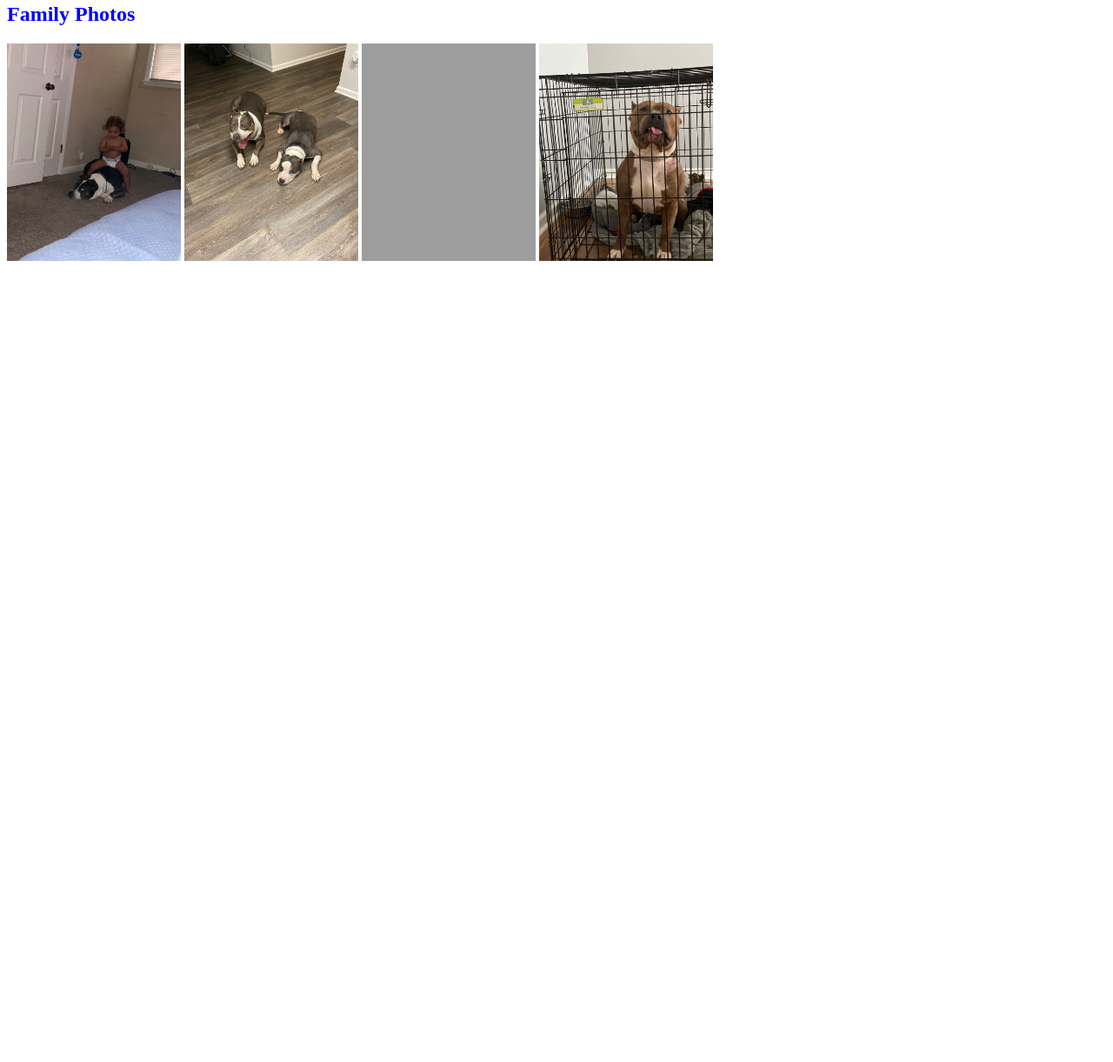
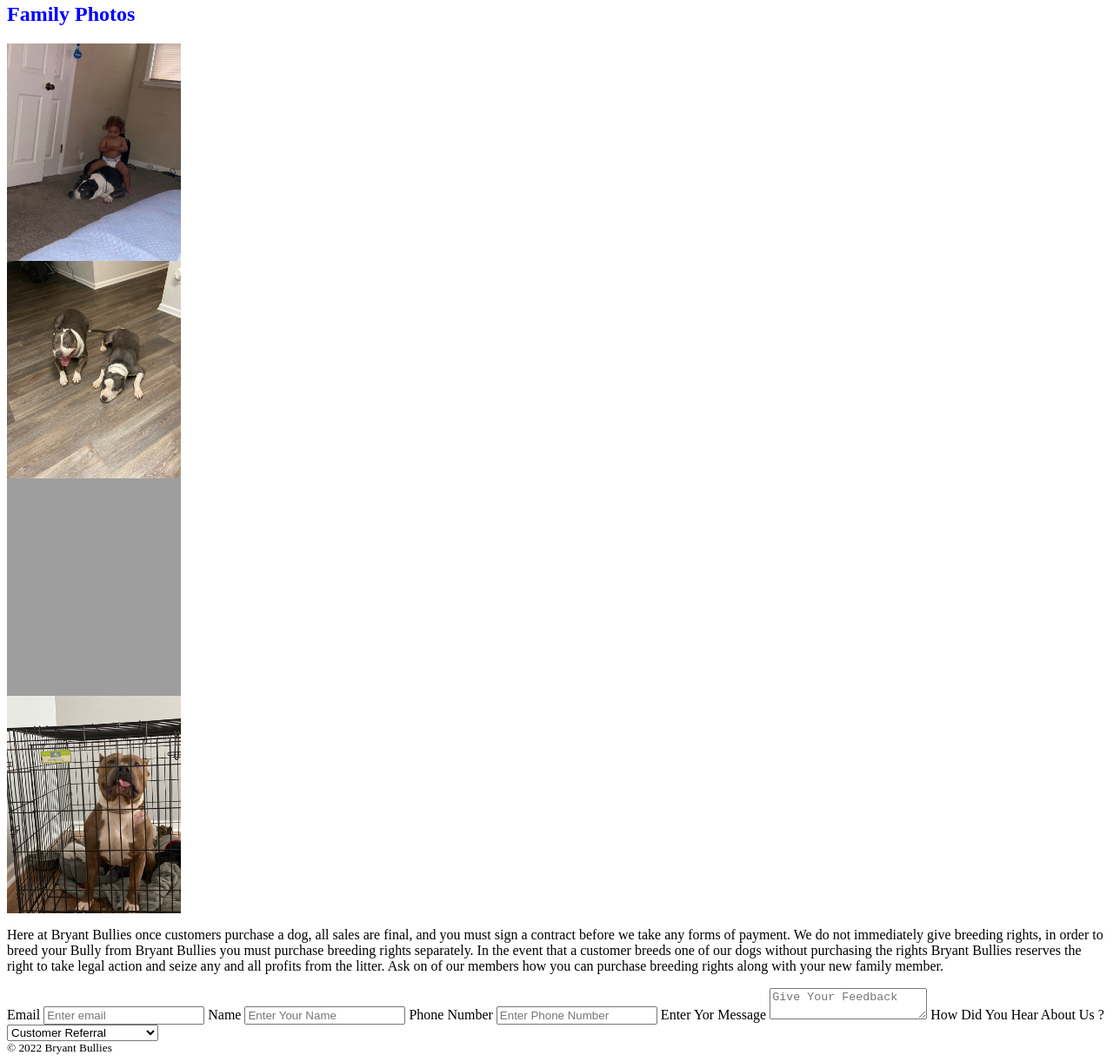
Before and after one commit to dreidoe/Businessletter, a plain HTML site: page index.html in a window 1280 px wide. Shown: the part 543-1764 px from the top of the page at 87% size. Before the commit the page ends 855 px from the top, so only its background shows below. Drawn offline with Linux system fonts and the light colour scheme; grey boxes are pictures that could not be loaded.

Commit message:
button and form added wip

```diff
--- a/index.html
+++ b/index.html
@@ -50,7 +50,7 @@
                 phenomenal to put it lightly. From structure to behavior we have the best bullies on the market.
             </p>
         </section>
-        <div class="bully-pic">
+        <div class="flex-center">
             <h2>Family Photos</h2>
             <img src="./images /jadenadrian.jpeg" alt=" Female American Bully blue and white" height="250" width="200">
             <img src="./images /jadenshy.jpeg" alt="Two Blue and White female American Bullies" height="250"
@@ -59,11 +59,61 @@
                 width="200">
             <img src="./images /santanathebull.jpeg" alt="Brindle male american bull in kennel" height="250"
                 width="200">
+        </div>
+    </main>
+
+    <footer class="flex-center">
+        <p>Here at Bryant Bullies once customers purchase a dog, all sales are final, and you must
+            sign a
+            contract before
+            we take any forms of payment. We do not immediately give breeding rights, in order to
+            breed your
+            Bully from Bryant Bullies
+            you must purchase breeding rights separately. In the event that a customer breeds one of
+            our
+            dogs without purchasing the rights
+            Bryant Bullies reserves the right to take legal action and seize any and all profits from the
+            litter.
+            Ask on of our members how you can purchase breeding rights along with your new family
+            member.
+        </p>
+        <form action="index.html" method="GET">
+            <label for="Contact-email">Email</label>
+            <input type="email" id="contact-email" placeholder="Enter email">
+
+            <label for="Name"> Name</label>
+            <input type="text" id="Name" placeholder="Enter Your Name">
+
+
+            <label for="Phone-number">Phone Number</label>
+            <input type="tel" id="phone-number" placeholder="Enter Phone Number">
+
+            <label for="message">Enter Yor Message</label>
+            <textarea id="message" placeholder="Give Your Feedback"></textarea>
+
+            <label for="hear-select">How Did You Hear About Us ?</label>
+
+            <select name="referral" id="hear-select">
+                <option value="Customer">Customer Referral</option>
+                <option value="Social-Media">Social Media</option>
+                <option value="Bully-Show">Bully Show</option>
+                <option value="Employee">Employee Referral</option>
+                <option value="Outside">Saw our Bullies in Person</option>
+
+                <button type="submit">Submit</button>
+
+
+            </select>
+        </form>
 
 
 
-        </div>
-    </main>
+
+        <small>© 2022 Bryant Bullies</small>
+
+
+
+    </footer>
 
 
 
--- a/style.css
+++ b/style.css
@@ -1,25 +1,39 @@
+:root{
+  --primary-color:#854ec2
+}
+
+
 header {
-  display:flex;
+  display: flex;
   font-size: 1em;
-  flex-direction:column-reverse;
-  background-color:grey;
+  flex-direction: column-reverse;
+  background-color: grey;
 
 }
-h1{
-  display:flex;
-  align-items:center;
+
+h1 {
+  display: flex;
+  align-items: center;
+
+}
+
+ul {
+  display: flex;
+  flex-direction: row;
+  gap: 2rem;
+}
+
+main section {
+  display: flex;
+  flex-direction: row;
+  gap: 1rem;
+}
+
+h2 {
   color: blue;
 }
-ul{
-  display:flex;
-  flex-direction: row;
-  gap:2rem;
+
+.flex-center {
+  display: grid;
+  flex-direction: column;
 }
-main section {
-  display:flex;
-  flex-direction: row;
-  gap:1rem;
-}
-h2{
-  color: blue;
-}
```
Also changed, not shown: 1 other file.
